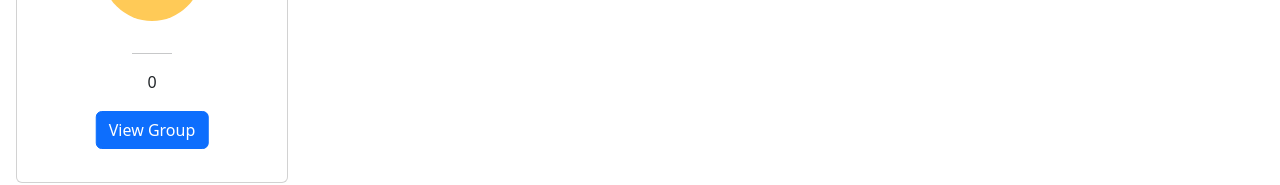
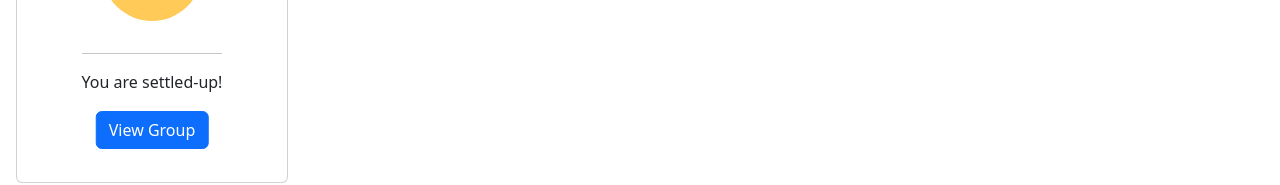
Before and after one commit to SplitLahTeam/SplitLah-, a React (Vite) app in the folder Client/: page /detailedpages/groups/summary in a window 1280 px wide. Shown: the part 459-644 px from the top of the page. Built offline with nearby package versions, Linux system fonts and the light colour scheme; no server answers.

Commit message:
Completed group details page:

```diff
--- a/Client/src/components/CardIndividualGroup.jsx
+++ b/Client/src/components/CardIndividualGroup.jsx
@@ -10,7 +10,11 @@ const CardIndividualGroup = (props) => {
         <Card.Body>
           <Card.Title style={{ fontSize: "28px", textAlign: "center" }}>{props.groupName}</Card.Title>
           <hr className="divider"></hr>
-          <Card.Text style={{ textAlign: "center" }}>{props.amountToReceive}</Card.Text>
+          <Card.Text style={{ textAlign: "center" }}>
+            {(props.amountToReceive < 0) && <p color="success">You owe ${-1*props.amountToReceive}</p>}
+            {(props.amountToReceive > 0) && <p>You are to receive ${props.amountToReceive}</p>}
+            {(props.amountToReceive === 0) && <p>You are settled-up!</p>}
+          </Card.Text>
           <div className="button-spacing">
             <Button className="center-button" onClick={props.groupClick} variant="primary">
               View Group
--- a/Client/src/components/CardIndividualMember.jsx
+++ b/Client/src/components/CardIndividualMember.jsx
@@ -4,6 +4,7 @@ import profile from "../images/profile.png";
 import "../App.css";
 
 const CardIndividualMember = (props) => {
+  console.log(props)
   return (
     <div>
       <Card className="p-3 m-3 group-card" style={{ width: "17rem" }}>
@@ -13,7 +14,11 @@ const CardIndividualMember = (props) => {
             {props.groupMemberName}
           </Card.Title>
           <hr className="divider"></hr>
-          <Card.Text style={{ textAlign: "center" }}>Insert Amount</Card.Text>
+          <Card.Text style={{ textAlign: "center" }}>
+            {(props.amountToRecieve < 0) && <p color="success">You owe ${-1*props.amountToRecieve}</p>}
+            {(props.amountToRecieve > 0) && <p>You are to receive ${props.amountToRecieve}</p>}
+            {(props.amountToRecieve === 0) && <p>You are settled-up!</p>}
+          </Card.Text>
         </Card.Body>
       </Card>
     </div>
--- a/Client/src/pages/GroupDetails.jsx
+++ b/Client/src/pages/GroupDetails.jsx
@@ -9,9 +9,8 @@ const GroupDetails = () => {
   const groupName = useSelector((state) => state.selectedGroup.name);
   const groupDescription = useSelector((state) => state.selectedGroup.description);
   const groupMembers = useSelector((state) => state.selectedGroup.userList);
-
   const totalMembers = useSelector((state) => state.selectedGroup.userList?.length);
-
+  console.log("group Members", groupMembers)
   return (
     <div>
       <div className="groups-head">
@@ -57,7 +56,8 @@ const GroupDetails = () => {
       <div className="group-cluster">
         {groupMembers.map((member) => (
           <CardIndividualMember
-            groupMemberName="Member's Name"
+            groupMemberName={member.name}
+            amountToRecieve = {member.amountToRecieve}
           />
         ))}
       </div>
--- a/Client/src/pages/UserGroupsSummary.jsx
+++ b/Client/src/pages/UserGroupsSummary.jsx
@@ -80,7 +80,7 @@ const UserGroupsSummary = () => {
             key={group.id}
             groupName={group.name}
             amountToReceive = {group.amountToReceive}
-            groupClick={handleGroupClick(group._id)}
+            groupClick={handleGroupClick(group.id)}
           />
         ))}
       </div>
```
